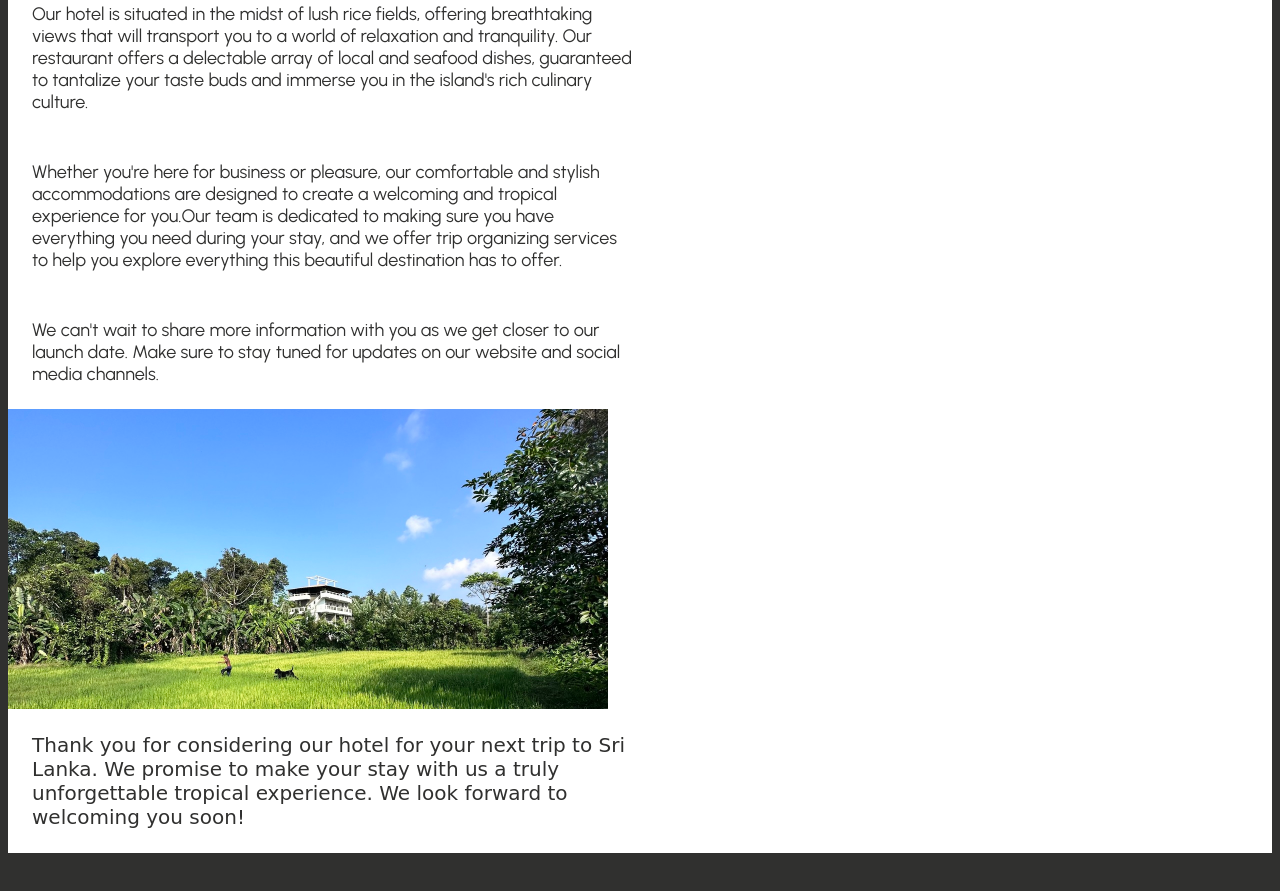
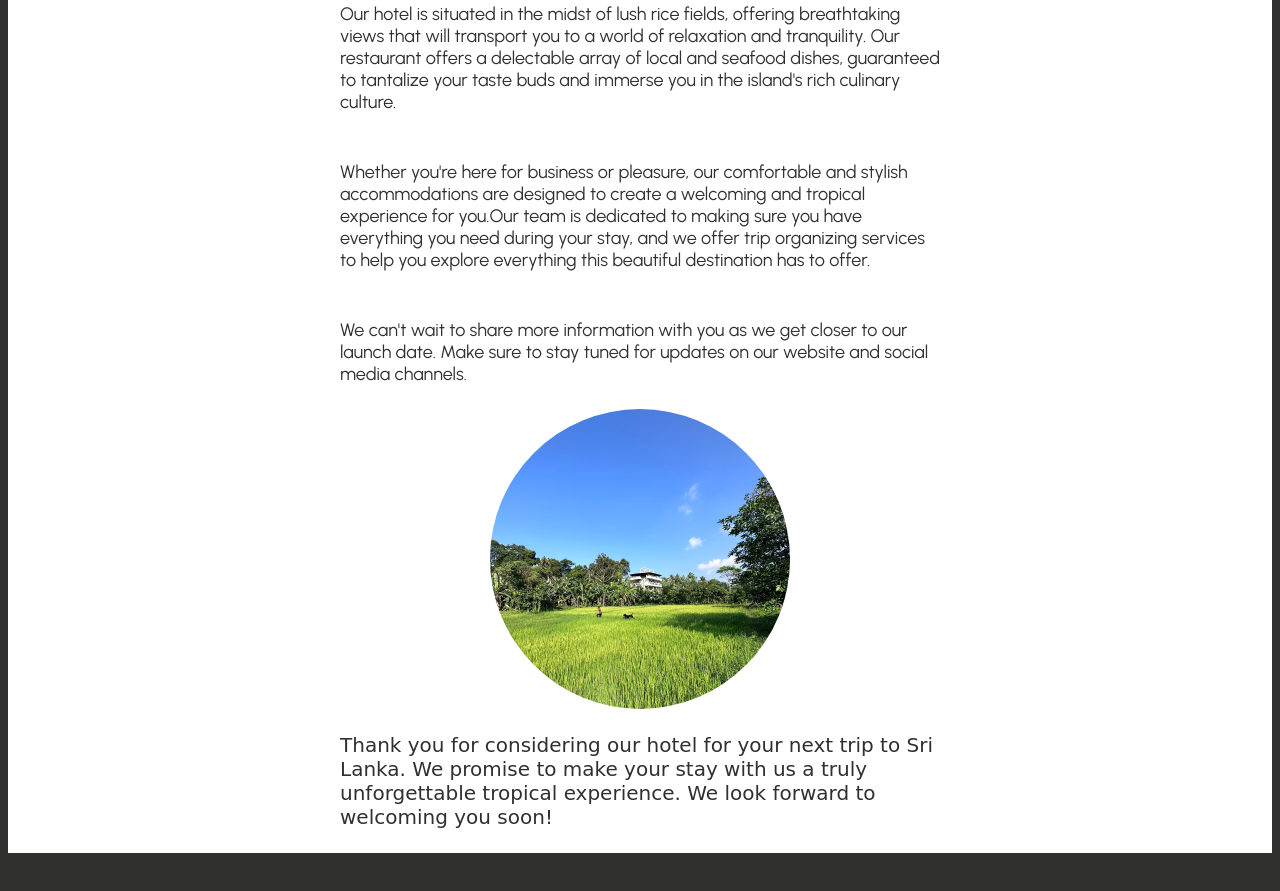
Before and after one commit to OlgaGoryszewska/Ceylons-house-hikkaduwa, a plain HTML site: page index.html in a window 1280 px wide. Shown: the part 1173-2064 px from the top of the page. Drawn offline with Linux system fonts and the light colour scheme.

Commit message:
git push

```diff
--- a/css/style.css
+++ b/css/style.css
@@ -16,6 +16,7 @@ h1{
     font-size: 58px;
     font-weight: 300;
     align-content: center;
+    align-self: center;
 }
 
 p{
@@ -77,6 +78,8 @@ nav{
     height: 300px;
     justify-self: center;
     object-fit: cover;
+    align-self: center;
+    border-radius: 50%;
 
 
 
```
